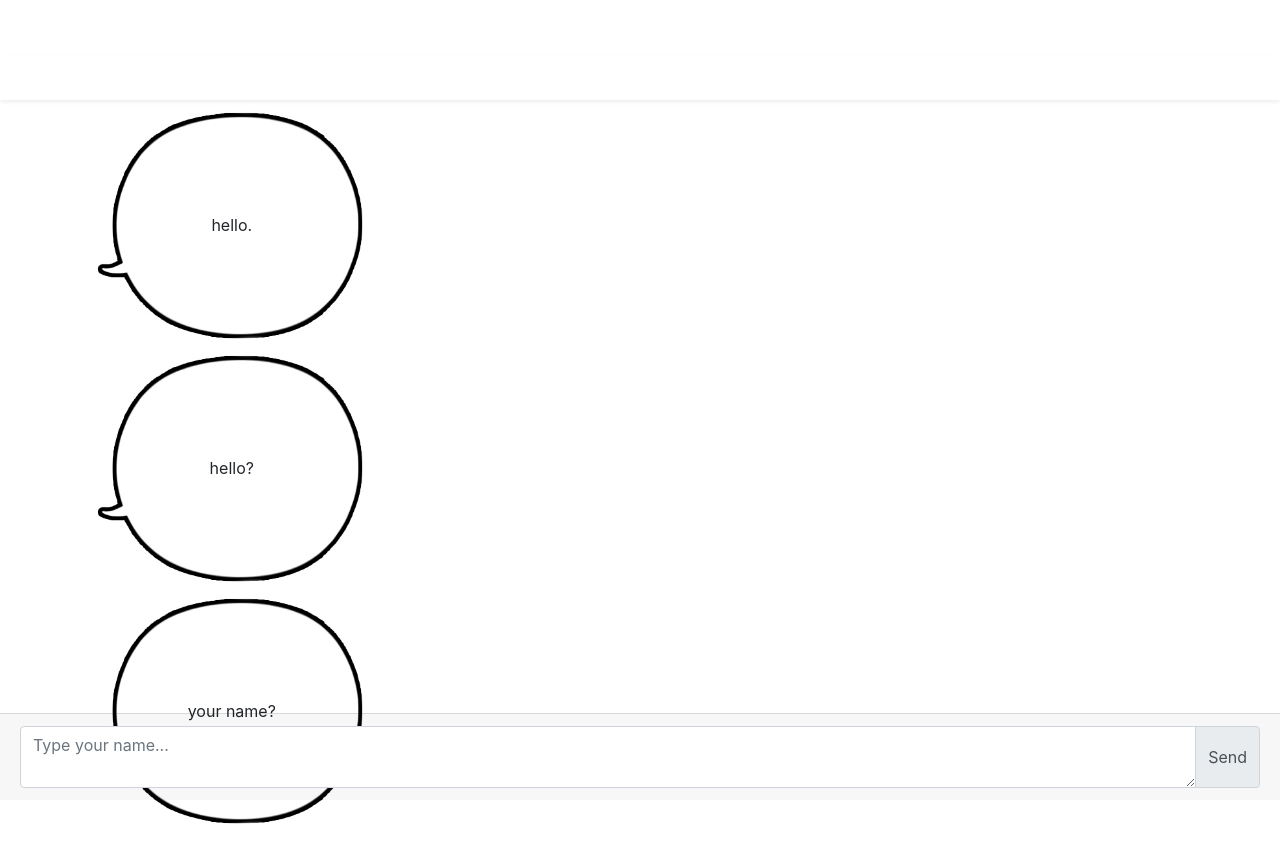
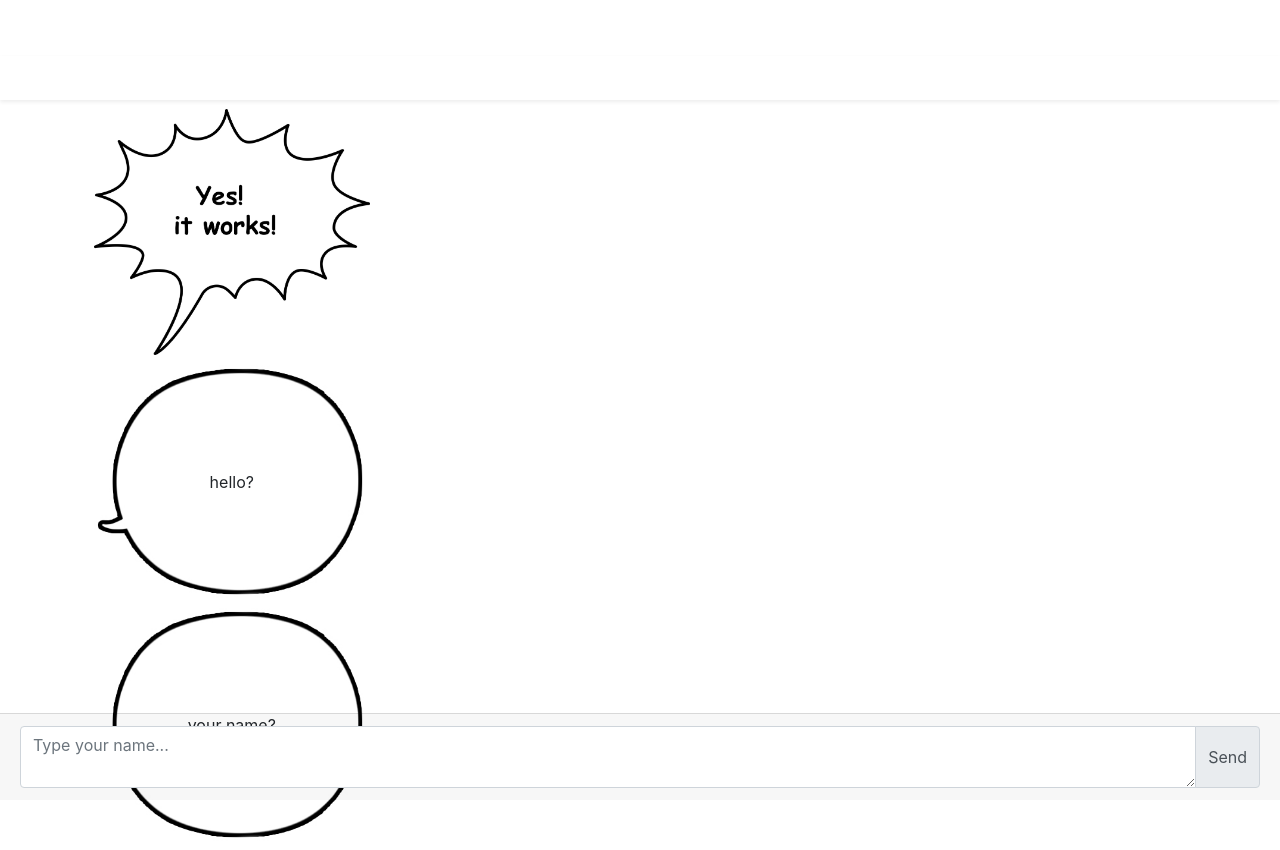
Before and after one commit to louis7/bubble.2, a plain HTML site: page index.html in a window 1280 px wide. Drawn offline with nearby package versions, Linux system fonts and the light colour scheme.

Commit message:
exlamation bubblen

```diff
--- a/index.html
+++ b/index.html
@@ -56,12 +56,8 @@
 
 
   <div class="card bg-dark  w-25  border m-2 border-white bg-white">
-    <img src="https://louis7.github.io/bubble.2/test_bubble.jpg" class="card-img" alt="...">
-    <div class="card-img-overlay  b w-50 h-50 mx-auto my-auto  d-inline-flex p-0 justify-content-center" >
+    <img src="https://louis7.github.io/bubble.2/airesponse.jpg" class="card-img" alt="...">
 
-      <p class="align-self-center mt-3">hello.</p>
-
-    </div>
   </div>
 
 
```
